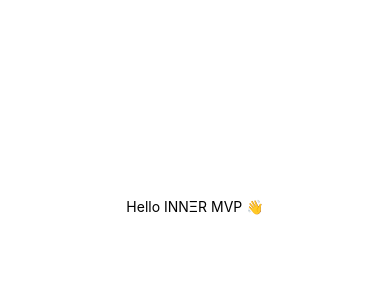
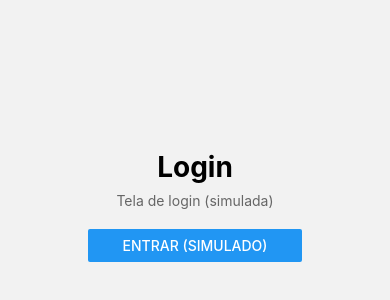
Before and after one commit to NickLemos23/inner-mvp, a React Native app in the folder mobile/: screen / in a window 390 px wide. Shown: the part 216-516 px from the top of the page. Built offline with nearby package versions, Linux system fonts and the light colour scheme.

Commit message:
feat(mobile): integrate navigation and screens

```diff
--- a/mobile/App.js
+++ b/mobile/App.js
@@ -1,20 +1,14 @@
-import { StatusBar } from 'expo-status-bar';
-import { StyleSheet, Text, View } from 'react-native';
+import React from "react";
+import { NavigationContainer } from "@react-navigation/native";
+import { SafeAreaProvider } from "react-native-safe-area-context";
+import RootStack from "./src/navigation/RootStack";
 
 export default function App() {
   return (
-    <View style={styles.container}>
-      <Text>Hello INNΞR MVP 👋</Text>
-      <StatusBar style="auto" />
-    </View>
+    <SafeAreaProvider>
+      <NavigationContainer>
+        <RootStack />
+      </NavigationContainer>
+    </SafeAreaProvider>
   );
 }
-
-const styles = StyleSheet.create({
-  container: {
-    flex: 1,
-    backgroundColor: '#fff',
-    alignItems: 'center',
-    justifyContent: 'center',
-  },
-});
```
